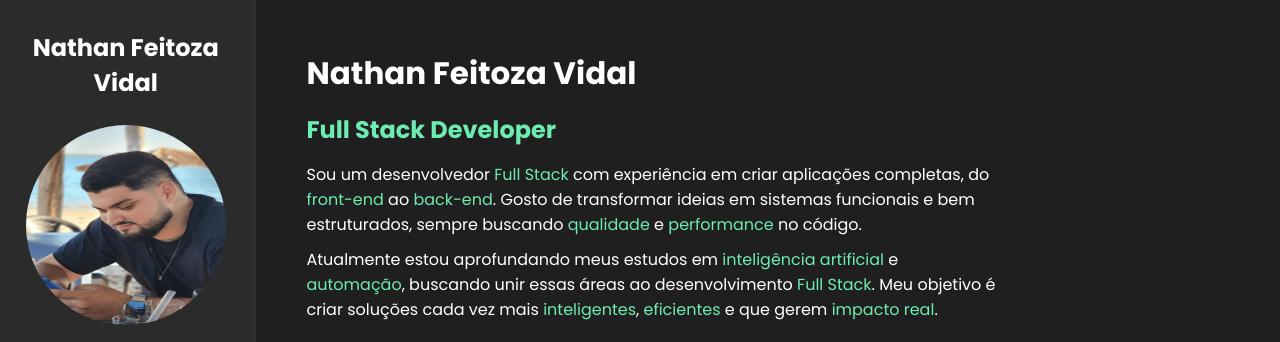
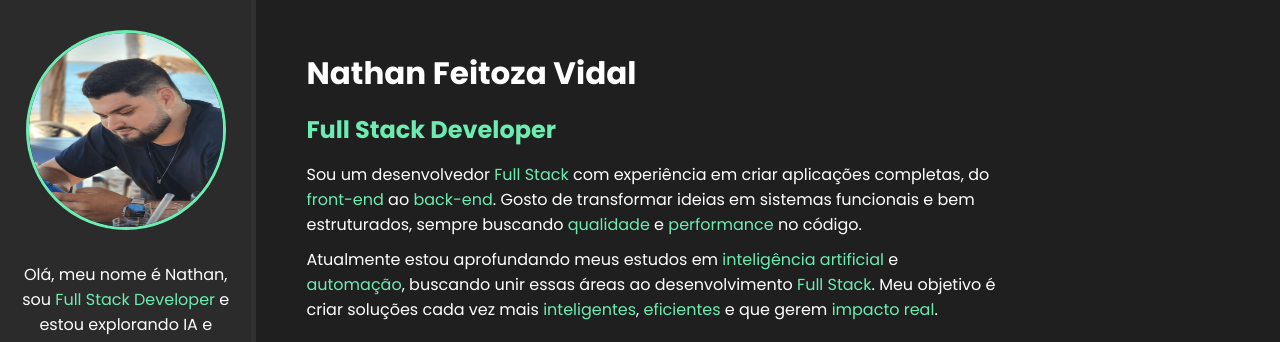
Before and after one commit to nathanfvidal/nathanfvidal.github.io, a plain HTML site: page index.html in a window 1280 px wide. Shown: the top 342 px of the page. Drawn offline with nearby package versions, Linux system fonts and the light colour scheme.

Commit message:
Finalizando o portfólio

```diff
--- a/css/styles.css
+++ b/css/styles.css
@@ -57,6 +57,7 @@
   height: 175px;
   border-radius: 50%;
   margin-bottom: 25px;
+  border: 3px solid var(--main-color);
 }
 
 #bio-container #welcome-text {
--- a/index.html
+++ b/index.html
@@ -23,7 +23,6 @@
   <body>
     <main id="container">
       <aside id="bio-container">
-        <h2>Nathan Feitoza Vidal</h2>
         <img
           id="bio-image"
           src="img\05A341D9-39B5-475C-A792-E3B2C3308791.png"
```
